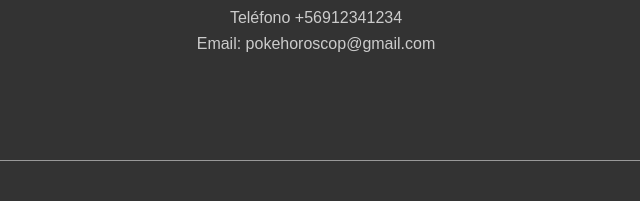
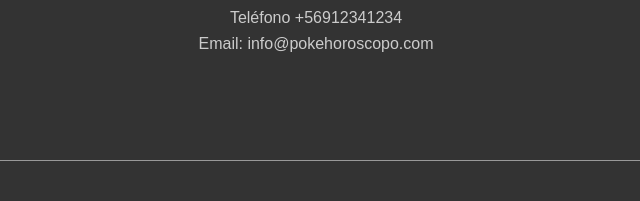
Before and after one commit to oolivaresc/usach-pokebolacristal, a website with bundled scripts: page index.html in a window 1280 px wide. Shown: the part 2571-2772 px from the top of the page, 0-640 px from the left. Built offline with nearby package versions, Linux system fonts and the light colour scheme.

Commit message:
Se cambia el email a uno más profesional

```diff
--- a/index.html
+++ b/index.html
@@ -113,7 +113,7 @@
                 <div class="footer__column">
                     <h3 class="footer__title">Contacto</h3>
                     <p class="footer__text">Teléfono +56912341234</p>
-                    <p class="footer__text">Email: pokehoroscop@gmail.com</p>
+                    <p class="footer__text">Email: info@pokehoroscopo.com</p>
                 </div>
                 <div class="footer__column">
                     <h3 class="footer__title">Síguenos</h3>
```
